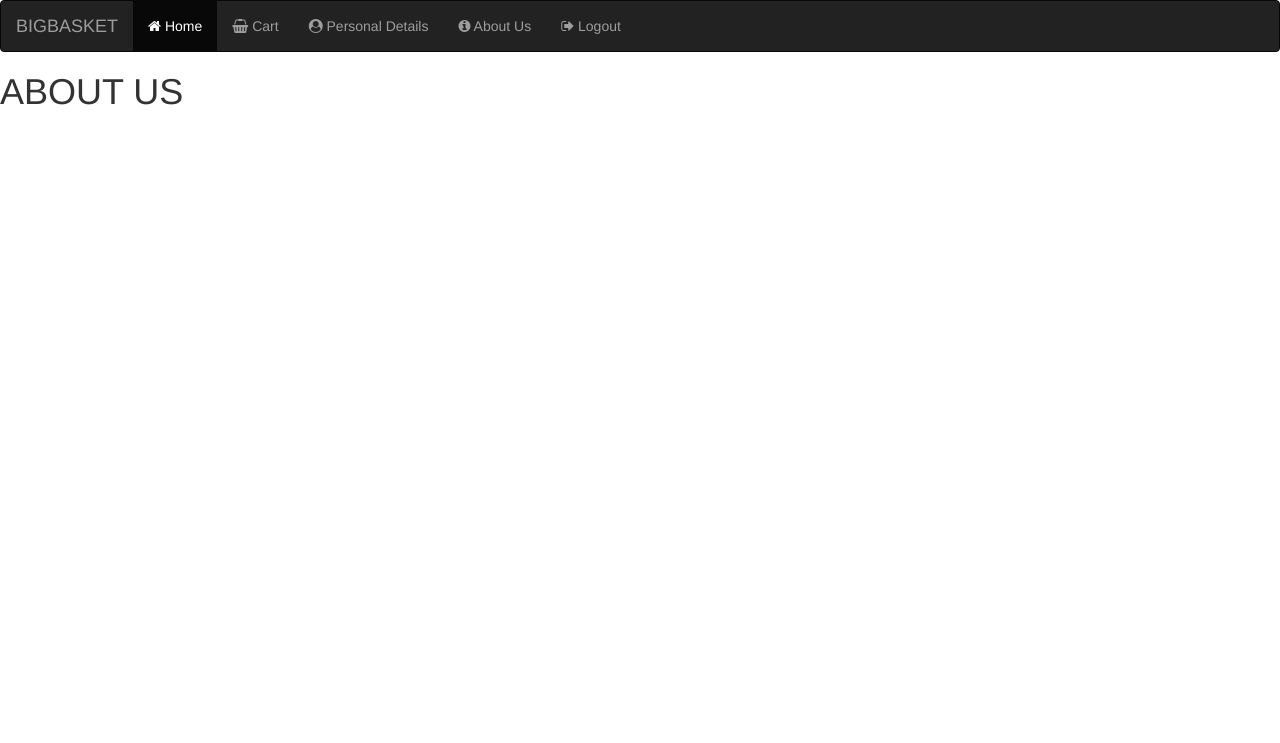
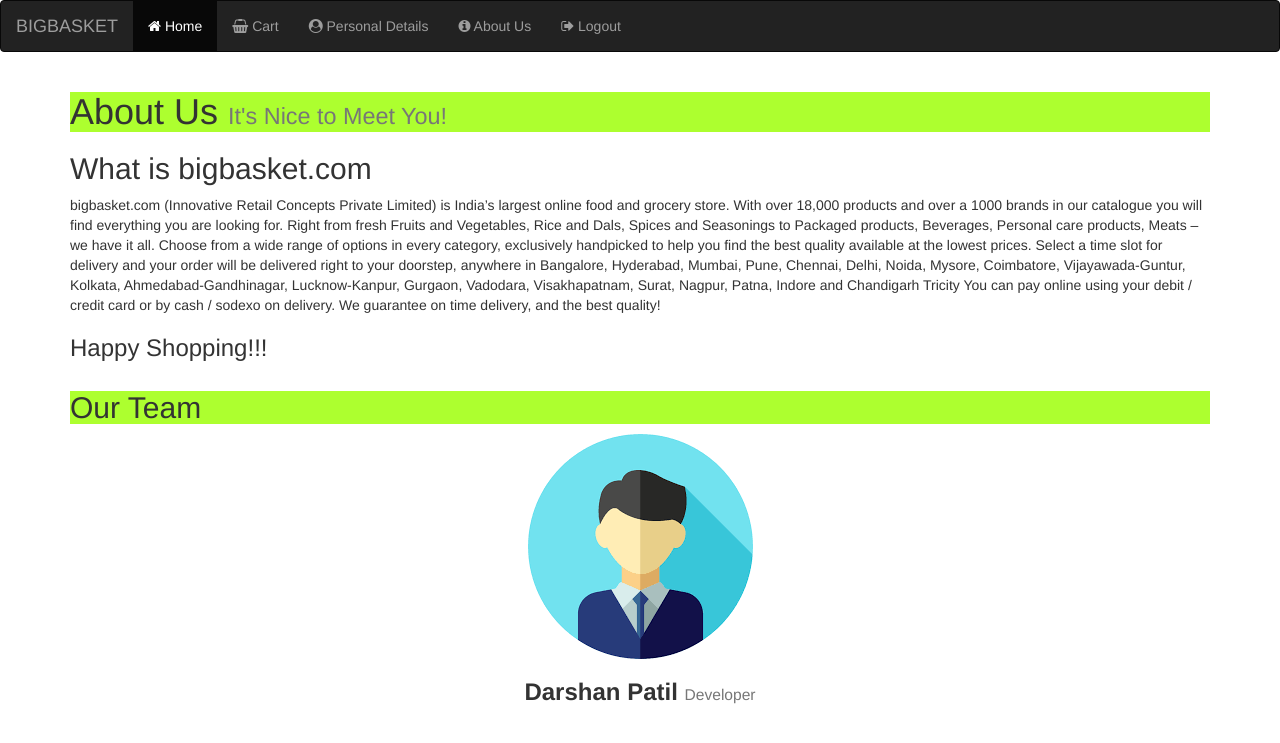
Before and after one commit to darshan761/djangoproj, a Django app: template bigb/templates/AboutUs.html in a window 1280 px wide. Shown: the top 743 px of the page. Run offline with Django 3.2, Linux system fonts and the light colour scheme; the template is opened without the code that fills it, so the values that code supplies are empty; some libraries are stand-ins or nearby versions.

Commit message:
second commit

```diff
--- a/bigb/form.py
+++ b/bigb/form.py
@@ -1,5 +1,6 @@
 from django import forms
 from .models import user
+from django.contrib import messages
 
 class RegisterForm(forms.ModelForm):
 	password = forms.CharField(widget= forms.PasswordInput())
--- a/bigb/templates/AboutUs.html
+++ b/bigb/templates/AboutUs.html
@@ -1,2 +1,31 @@
 {%include "header.html"%}
-<h1>ABOUT US</h1>
+<link href="//maxcdn.bootstrapcdn.com/bootstrap/3.3.0/css/bootstrap.min.css" rel="stylesheet" id="bootstrap-css">
+<script src="//maxcdn.bootstrapcdn.com/bootstrap/3.3.0/js/bootstrap.min.js"></script>
+<script src="https://ajax.googleapis.com/ajax/libs/jquery/3.3.1/jquery.min.js"></script>
+<script src="//code.jquery.com/jquery-1.11.1.min.js"></script>
+<link rel="stylesheet" href="https://cdnjs.cloudflare.com/ajax/libs/font-awesome/4.7.0/css/font-awesome.min.css">
+<div class="container">
+
+      <!-- Introduction Row -->
+      <h1 style="background-color:#ADFF2F " class="my-4">About Us
+        <small>It's Nice to Meet You!</small>
+      </h1>
+      <p><h2>What is bigbasket.com</h2>
+bigbasket.com (Innovative Retail Concepts Private Limited) is India’s largest online food and grocery store. With over 18,000 products and over a 1000 brands in our catalogue you will find everything you are looking for. Right from fresh Fruits and Vegetables, Rice and Dals, Spices and Seasonings to Packaged products, Beverages, Personal care products, Meats – we have it all.
+Choose from a wide range of options in every category, exclusively handpicked to help you find the best quality available at the lowest prices. Select a time slot for delivery and your order will be delivered right to your doorstep, anywhere in Bangalore, Hyderabad, Mumbai, Pune, Chennai, Delhi, Noida, Mysore, Coimbatore, Vijayawada-Guntur, Kolkata, Ahmedabad-Gandhinagar, Lucknow-Kanpur, Gurgaon, Vadodara, Visakhapatnam, Surat, Nagpur, Patna, Indore and Chandigarh Tricity You can pay online using your debit / credit card or by cash / sodexo on delivery.
+We guarantee on time delivery, and the best quality!</p>
+<h3>Happy Shopping!!!
+ </h3>
+
+      <!-- Team Members Row -->
+      <div class="row">
+        <div class="col-lg-12">
+          <h2 style="background-color:#ADFF2F "class="my-4">Our Team</h2>
+        </div>
+        <div class="col-lg-12 col-sm-12 text-center mb-4">
+          <img class="rounded-circle img-fluid d-block mx-auto" src="/static/images/me.png" alt="">
+          <h3><strong>Darshan Patil</strong>
+            <small>Developer</small>
+          </h3>
+        </div>
+    </div>
--- a/bigb/templates/MyDetails.html
+++ b/bigb/templates/MyDetails.html
@@ -30,11 +30,12 @@
 		    <div class="card">
 		        <div class="card-body">
 		            <div class="row">
-		                <div class="col-md-12">
+		                <div style="background-color:#ADFF2F " class="col-md-12">
 		                    <h4>Your Profile</h4>
-		                    <hr>
 		                </div>
+
 		            </div>
+		             <hr style="height:1px;border:none;color:#333;background-color:#333;">
 		            <div class="row">
 		                <div class="col-md-12">
 		                    <form action={% url 'update' %} method="POST">{% csrf_token %}
--- a/bigb/templates/header.html
+++ b/bigb/templates/header.html
@@ -8,8 +8,8 @@
      <script type="text/javascript">
        function getout() {
           var val = confirm("Do you want to logout?");
-        if( val==true){
-          window.location.href={% url 'logout' %};
+        if( val==false){
+          return false;
         }
        };
      </script>
@@ -25,7 +25,7 @@
       <li><a href={% url 'cart' request.session.usid %}><i class="fa fa-shopping-basket"></i> Cart</a></li>
       <li><a href={% url 'personaldet' request.session.usid  %}><i class="fa fa-user-circle"></i> Personal Details</a></li>
       <li><a href={% url 'aboutUs' %}><i class="fa fa-info-circle"></i> About Us</a></li>
-      <li><a  href={% url 'logout' %} ><i class="fa fa-sign-out"></i> Logout</a></li>
+      <li><a onclick="return getout();" href={% url 'logout' %} ><i class="fa fa-sign-out"></i> Logout</a></li>
       <li><a href=# style="float:right" >{{user.name}}</a></li>
     </ul>
   </div>
--- /dev/null
+++ b/bigb/templates/messages.html
@@ -0,0 +1,6 @@
+
+{% for message in messages %}
+  <div class="alert {{ message.tags }} alert-dismissible" role="alert">
+   <strong> {{ message }}</strong>
+  </div>
+{% endfor %}
--- a/bigb/views.py
+++ b/bigb/views.py
@@ -17,7 +17,7 @@
 	return render(request, 'login.html',{'form':form,'form1':form1})
 
 def register(request):
-	form = RegisterForm(request.POST)
+	form2 = RegisterForm(request.POST)
 	form1 = LoginForm()
 	form2 = RegisterForm()
 	if form.is_valid():
```
Also changed, not shown: bigb/templates/cart.html (+8 -6 lines), bigb/templates/home.html (+25 -16 lines), bigb/templates/login.html (+7 -35 lines), bigb/static/images/empty.png (added), bigb/static/images/me.png (added).
